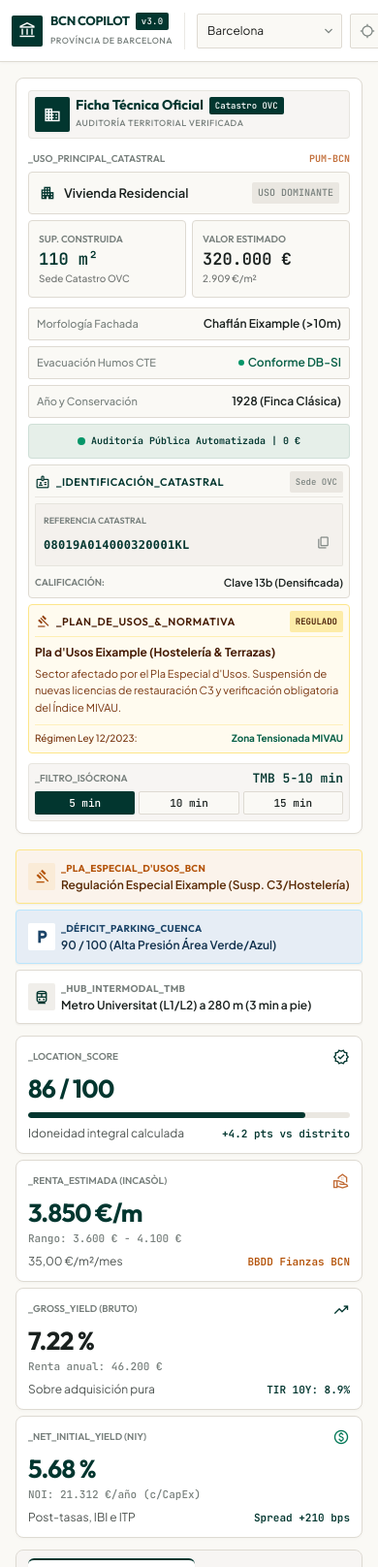
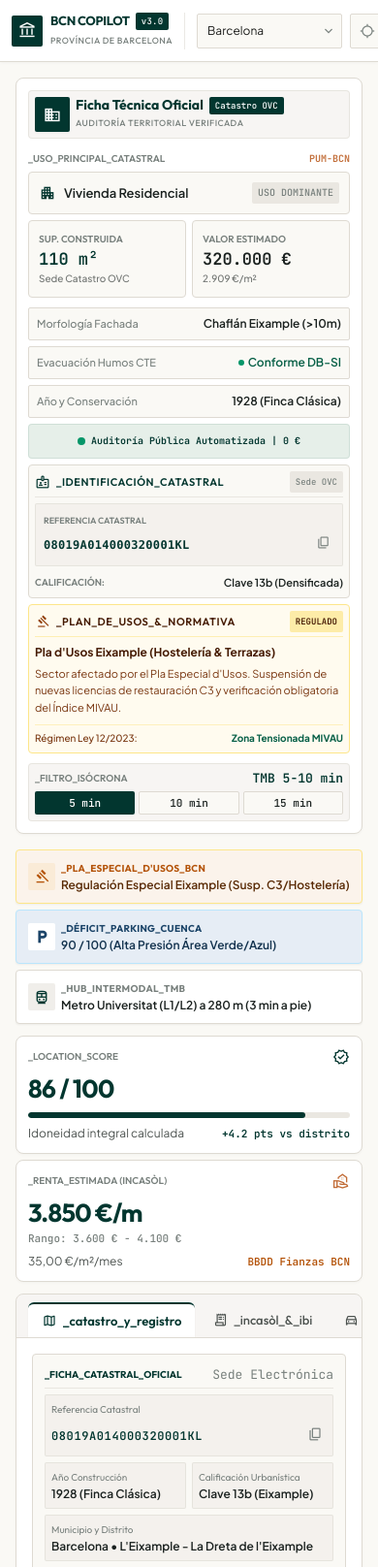
Before and after one commit to friaseus-coder/bcn-location-copilot, a Python web app: template templates/index.html in a window 390 px wide. Shown: the top 1616 px of the page at 97% size. Run offline with Jinja, Linux system fonts and the light colour scheme; the template is opened without the code that fills it, so the values that code supplies are empty; some libraries are stand-ins or nearby versions.

Commit message:
refactor: eliminar tarjetas de gross yield y NIY para limpiar la cabecera

```diff
--- a/templates/index.html
+++ b/templates/index.html
@@ -760,8 +760,8 @@
               </div>
             </div>
 
-            <!-- 4. KPI METRIC CARDS ROW -->
-            <div class="grid grid-cols-1 sm:grid-cols-2 lg:grid-cols-4 gap-space-sm">
+            <!-- 4. KPI METRIC CARDS ROW (LIMPIO: LOCATION SCORE & RENTA INCASÒL) -->
+            <div class="grid grid-cols-1 sm:grid-cols-2 gap-space-sm">
               <!-- KPI 1: Location Score -->
               <div class="bg-surface-container-lowest p-space-md rounded-xl border border-sandstone-border shadow-[0_1px_3px_rgba(27,28,26,0.03)] flex flex-col justify-between">
                 <div class="flex items-center justify-between pb-1">
@@ -796,36 +796,11 @@
                 </div>
               </div>
 
-              <!-- KPI 3: Gross Yield -->
-              <div class="bg-surface-container-lowest p-space-md rounded-xl border border-sandstone-border shadow-[0_1px_3px_rgba(27,28,26,0.03)] flex flex-col justify-between">
-                <div class="flex items-center justify-between pb-1">
-                  <span class="font-label-caps text-outline uppercase text-[10px] font-semibold">_gross_yield (bruto)</span>
-                  <span class="material-symbols-outlined text-primary text-[18px]">trending_up</span>
-                </div>
-                <div class="my-1">
-                  <div class="font-headline-xl text-headline-xl font-bold text-charcoal-text tracking-tight" id="kpi-gross-yield">7.22 %</div>
-                  <span class="font-label-tabular-sm text-label-tabular-sm text-outline">Renta anual: 46.200 €</span>
-                </div>
-                <div class="flex items-center justify-between pt-1">
-                  <span class="font-body-sm text-body-sm text-on-surface-variant text-[11px]">Sobre adquisición pura</span>
-                  <span class="font-label-tabular-sm text-label-tabular-sm text-primary font-semibold">TIR 10Y: 8.9%</span>
-                </div>
-              </div>
-
-              <!-- KPI 4: Net Initial Yield -->
-              <div class="bg-surface-container-lowest p-space-md rounded-xl border border-sandstone-border shadow-[0_1px_3px_rgba(27,28,26,0.03)] flex flex-col justify-between">
-                <div class="flex items-center justify-between pb-1">
-                  <span class="font-label-caps text-outline uppercase text-[10px] font-semibold">_net_initial_yield (niy)</span>
-                  <span class="material-symbols-outlined text-emerald-700 text-[18px]">monetization_on</span>
-                </div>
-                <div class="my-1">
-                  <div class="font-headline-xl text-headline-xl font-bold text-primary tracking-tight" id="kpi-niy">5.68 %</div>
-                  <span class="font-label-tabular-sm text-label-tabular-sm text-outline" id="kpi-noi-sub">NOI: 21.312 €/año (c/CapEx)</span>
-                </div>
-                <div class="flex items-center justify-between pt-1">
-                  <span class="font-body-sm text-body-sm text-on-surface-variant text-[11px]">Post-tasas, IBI e ITP</span>
-                  <span class="font-label-tabular-sm text-label-tabular-sm text-primary font-semibold">Spread +210 bps</span>
-                </div>
+              <!-- IDs de compatibilidad interna ocultos -->
+              <div class="hidden">
+                <span id="kpi-gross-yield">7.22 %</span>
+                <span id="kpi-niy">5.68 %</span>
+                <span id="kpi-noi-sub">NOI: 21.312 €/año</span>
               </div>
             </div>
 
```
